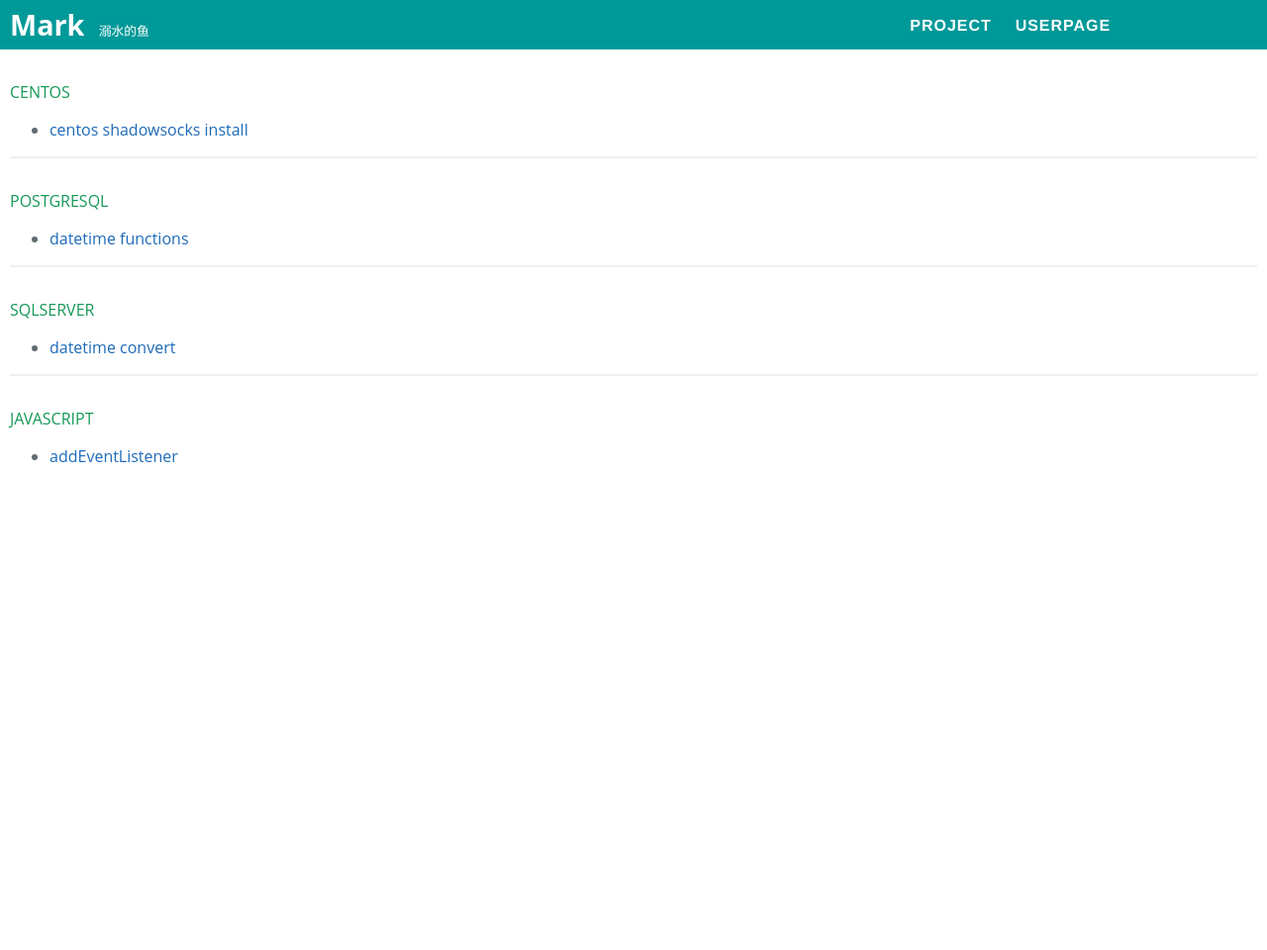
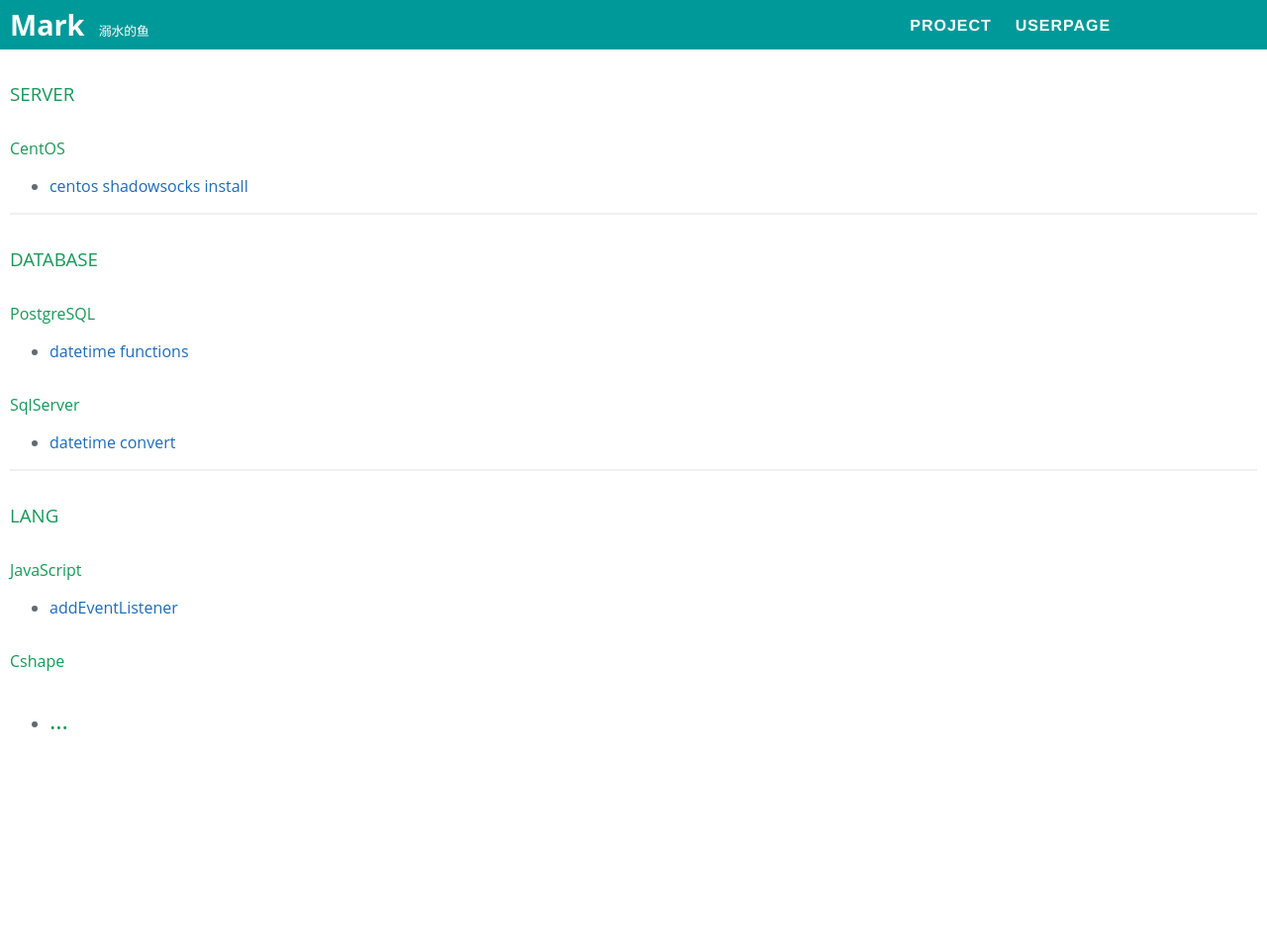
Before and after one commit to lozye/lozye, a Jekyll site: the page built from index.md, in a window 1280 px wide. Shown: the whole page at 99% size. Built offline with Jekyll 4.4.1, drawn with Linux system fonts in a browser that asks for light colours; our own code applies the rules of GitHub Pages for plain Markdown files; before the commit the page ends 900 px from its top, so only the background shows below that.

Commit message:
Update index.md

```diff
--- a/index.md
+++ b/index.md
@@ -1,14 +1,25 @@
-#### CENTOS
+### SERVER
+
+#### CentOS
 + [centos shadowsocks install](https://github.com/lozye/lozye.github.io/blob/master/doc/centosshadowsockslibev.sh)
 
+
 ---
-#### POSTGRESQL
+### DATABASE
+
+#### PostgreSQL
 + [datetime functions](https://www.postgresql.org/docs/9.3/functions-datetime.html)
 
----
-#### SQLSERVER
+#### SqlServer
 + [datetime convert](doc/sqlserverconvert)
 
+
 ---
-#### JAVASCRIPT
+### LANG
+
+#### JavaScript
 + [addEventListener](doc/jsevent)
+
+#### Cshape
++ ...
+---
```
